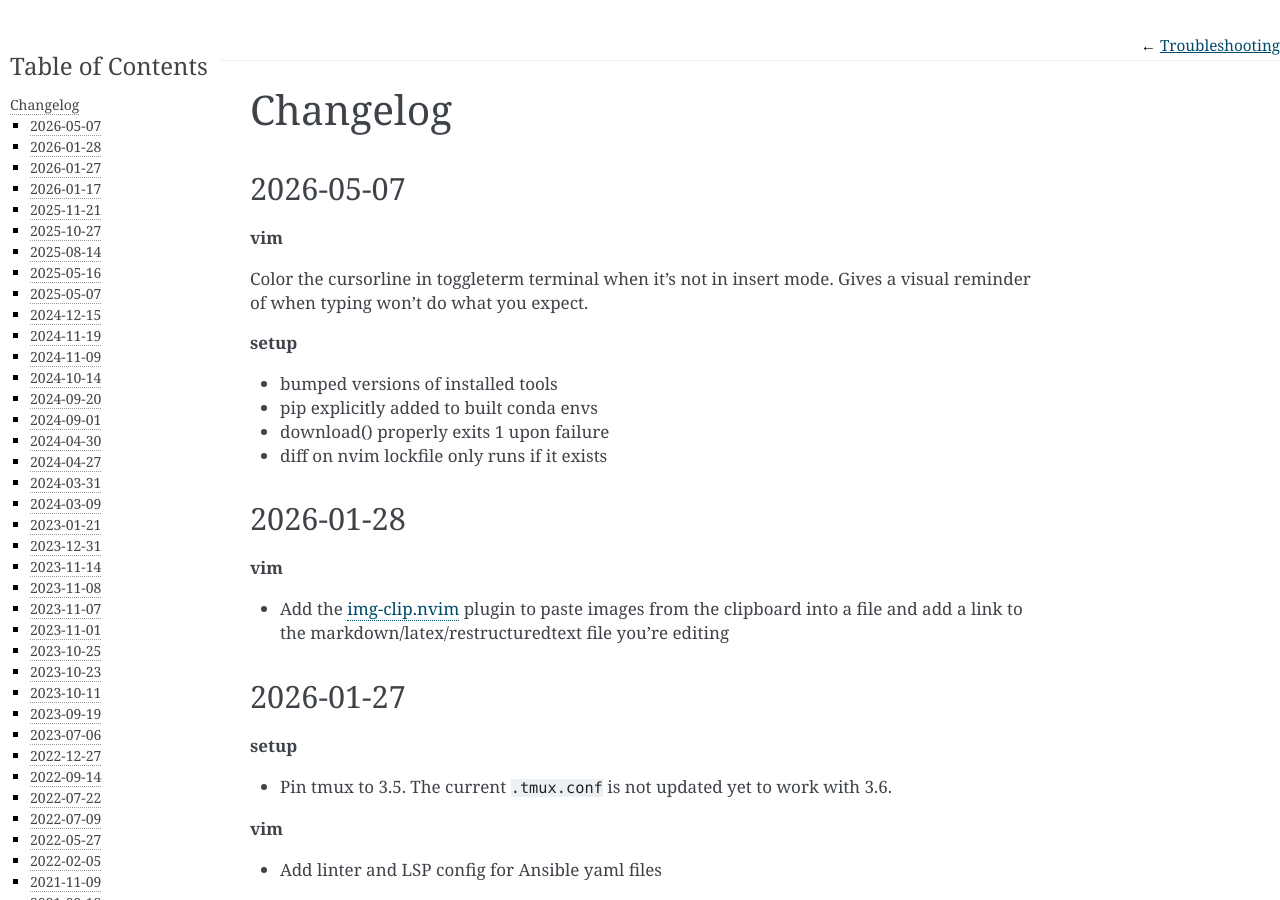
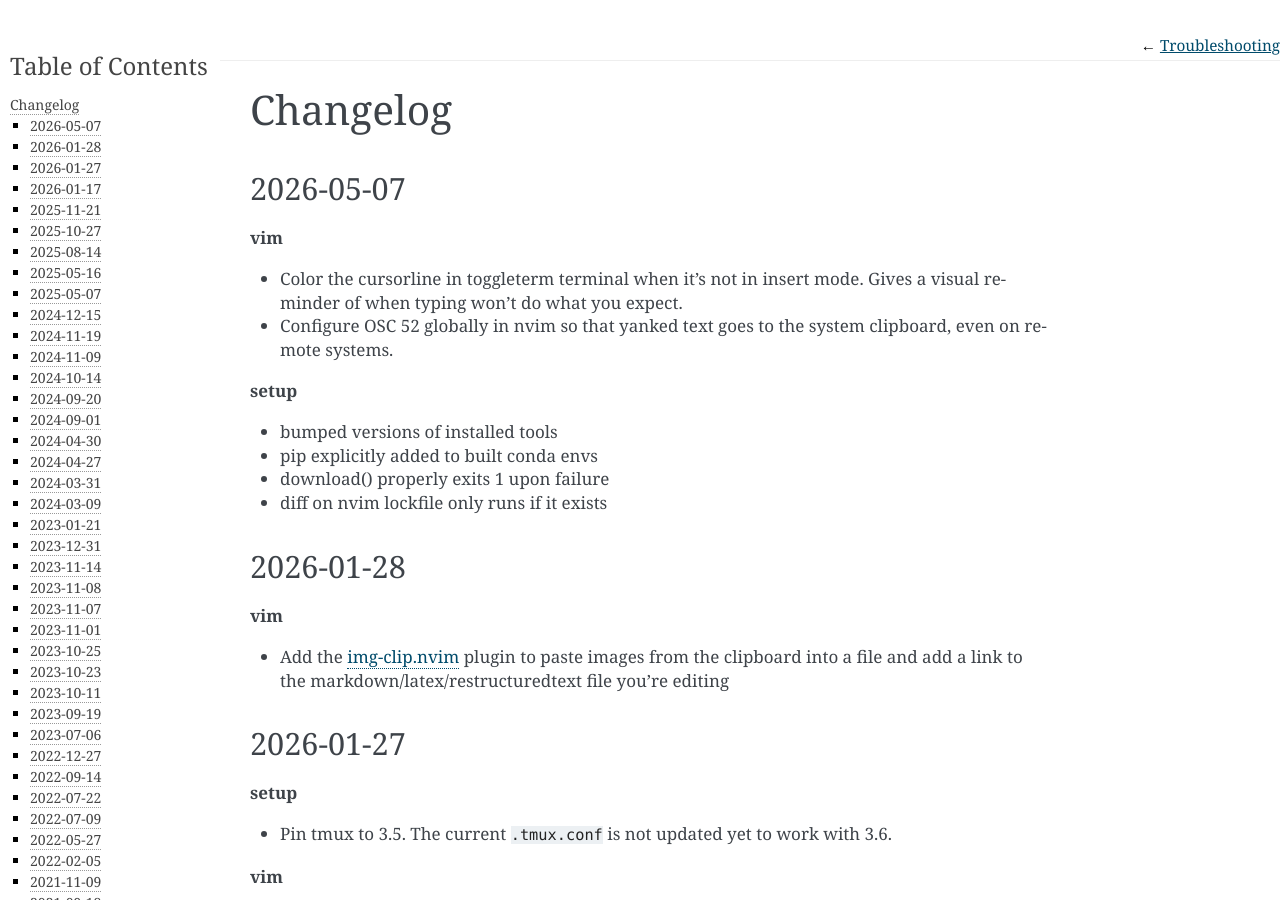
Before and after one commit to daler/dotfiles, a Sphinx documentation site: the page built from docs/changelog.rst, in a window 1280 px wide and 900 px high. Built offline with Sphinx 7.4.7, drawn with Linux system fonts in a browser that asks for light colours.

Commit message:
add config option for osc52 clipboard (#70)
* add config option for osc52 clipboard

* update changelog

```diff
--- a/docs/changelog.rst
+++ b/docs/changelog.rst
@@ -1,12 +1,16 @@
 Changelog
 =========
+
 2026-05-07
 ----------
 
 **vim**
 
-Color the cursorline in toggleterm terminal when it's not in insert mode. Gives
-a visual reminder of when typing won't do what you expect.
+- Color the cursorline in toggleterm terminal when it's not in insert mode.
+  Gives a visual reminder of when typing won't do what you expect.
+- Configure OSC 52 globally in nvim so that yanked text goes to the system
+  clipboard, even on remote systems.
+
 
 **setup**
 
```
Also changed, not shown: 1 other file.
